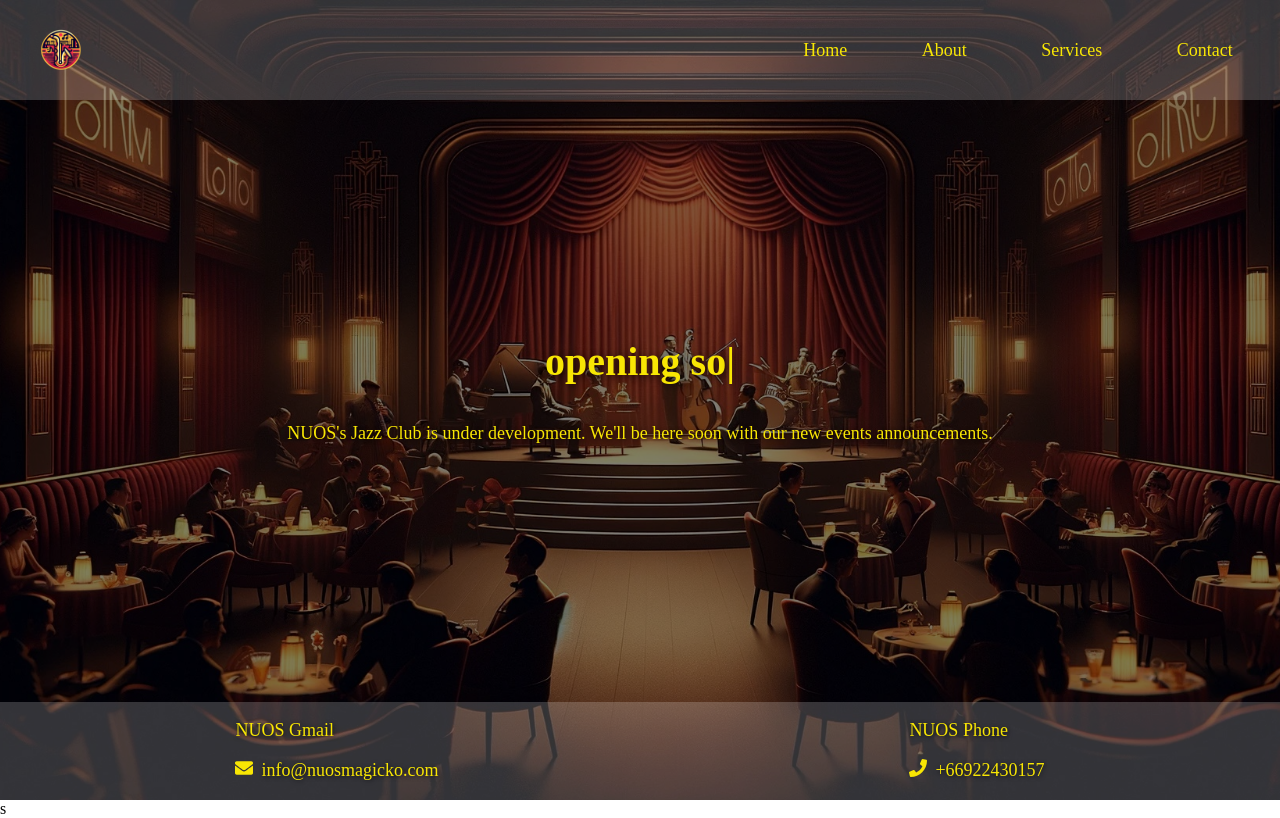
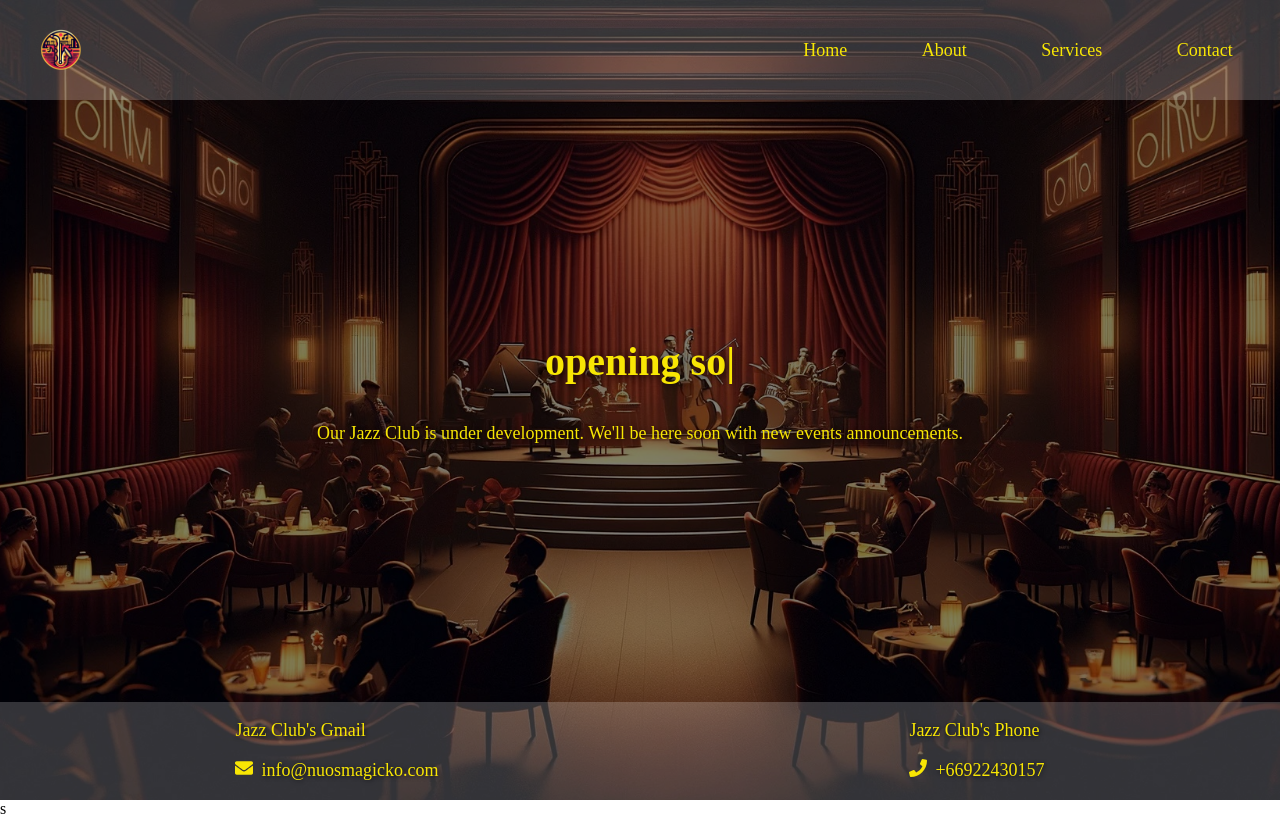
Before and after one commit to NUOSMagicko/jazz-club-site, a React (Vite) app: page / in a window 1280 px wide. Built offline with nearby package versions, Linux system fonts and the light colour scheme.

Commit message:
removed all NUOS

```diff
--- a/src/App.jsx
+++ b/src/App.jsx
@@ -264,14 +264,14 @@ const ComingSoon = () => {
           />
         </Title>
         <Description className={isMobileNavVisible ? "hide" : ""}>
-          NUOS's Jazz Club is under development. We'll be here soon with our new
+          Our Jazz Club is under development. We'll be here soon with new
           events announcements.
         </Description>
       </Container>s
       <Footer>
-      <div> <Description>NUOS Gmail  </Description><Description><Icon><FaEnvelope /></Icon>info@nuosmagicko.com</Description></div>
+      <div> <Description>Jazz Club's Gmail  </Description><Description><Icon><FaEnvelope /></Icon>info@nuosmagicko.com</Description></div>
         {/* <Description>NUOS Gmail : info@nuosmagicko.com</Description> */}
-        <div> <Description>NUOS Phone   </Description><Description><Icon><FaPhone /></Icon>+66922430157</Description></div>
+        <div> <Description>Jazz Club's Phone   </Description><Description><Icon><FaPhone /></Icon>+66922430157</Description></div>
 
       </Footer>
     </>
```
